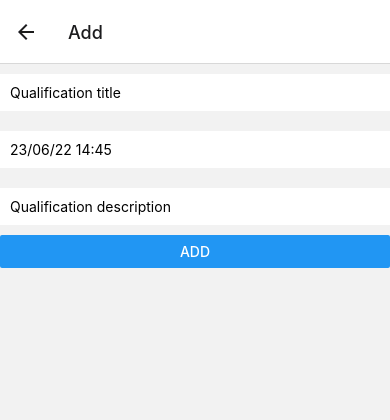
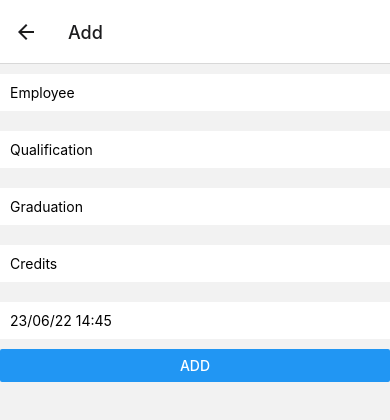
Before and after one commit to andyyrv2020/QualificationProject, a React Native app: screen /QualificationForm in a window 390 px wide. Shown: the top 420 px of the page. Built offline with nearby package versions, Linux system fonts and the light colour scheme; no server answers.

Commit message:
Update QualificationForm.js

```diff
--- a/QualificationForm.js
+++ b/QualificationForm.js
@@ -6,18 +6,24 @@ import { addQualification } from "./QualificationService";
 
 class QualificationForm extends Component {
   state = {
-    title: "",
     date: Date.now(),
-    description: "",
     showDatePicker: false
   };
 
-  handleChangeTitle = (value) => {
-    this.setState({ title: value });
+  handleChangeNames = (value) => {
+    this.setState({ names: value });
   };
 
-  handleChangeDescription = (value) => {
-    this.setState({ description: value });
+  handleChangeQname = (value) => {
+    this.setState({ qname: value });
+  };
+
+  handleChangeDates = (value) => {
+    this.setState({ dates: value });
+  };
+
+  handleChangeCredits = (value) => {
+    this.setState({ credits: value });
   };
 
   handleDatePress = () => {
@@ -28,7 +34,7 @@ class QualificationForm extends Component {
     this.setState({ showDatePicker: false });
   };
 
-  handleDatePicked = (Qualification, selectedDate) => {
+  handleDatePicked = (qualification, selectedDate) => {
     const currentDate = selectedDate || this.state.date;
     this.setState({ date: currentDate });
     this.handleDatePickerHide();
@@ -39,10 +45,38 @@ class QualificationForm extends Component {
       <View>
         <TextInput
           style={styles.textInput}
-          placeholder="Qualification title"
-          value={this.state.title}
-          onChangeText={this.handleChangeTitle}
+          placeholder="Employee"
+          value={this.state.names}
+          onChangeText={this.handleChangeNames}
         />
+        <TextInput
+          style={styles.textInput}
+          placeholder="Qualification"
+          value={this.state.qname}
+          onChangeText={this.handleChangeQname}
+        />
+        <TextInput
+          style={styles.textInput}
+          placeholder="Graduation"
+          value={this.state.dates}
+          onChangeText={this.handleChangeDates}
+        />
+
+        <TextInput
+          style={styles.textInput}
+          placeholder="Credits"
+          value={this.state.credits}
+          onChangeText={this.handleChangeCredits}
+        />
+
+        {this.state.showDatePicker && (
+          <DateTimePicker
+            value={this.state.date}
+            mode="datetime"
+            is24Hour={true}
+            onChange={this.handleDatePicked}
+          />
+        )}
 
         <TextInput
           style={styles.textInput}
@@ -51,27 +85,15 @@ class QualificationForm extends Component {
           editable={!this.state.showDatePicker}
           onFocus={this.handleDatePress}
         />
-        {
-          this.state.showDatePicker &&
-          <DateTimePicker
-            value={this.state.date}
-            mode="datetime"
-            is24Hour={true}
-            onChange={this.handleDatePicked}
-          />
-        }
-        <TextInput
-          style={styles.textInput}
-          placeholder="Qualification description"
-          value={this.state.description}
-          onChangeText={this.handleChangeDescription}
-        />
+
         <Button title="Add" onPress={
           () => {
             addQualification({
-              title: this.state.title,
               date: formatDate(this.state.date),
-              description: this.state.description
+              names: this.state.names,
+              qname: this.state.qname,
+              dates: this.state.dates,
+              credits: this.state.credits,
             })
               .then(() => this.props.navigation.navigate('ThankYou'));
           }
```
